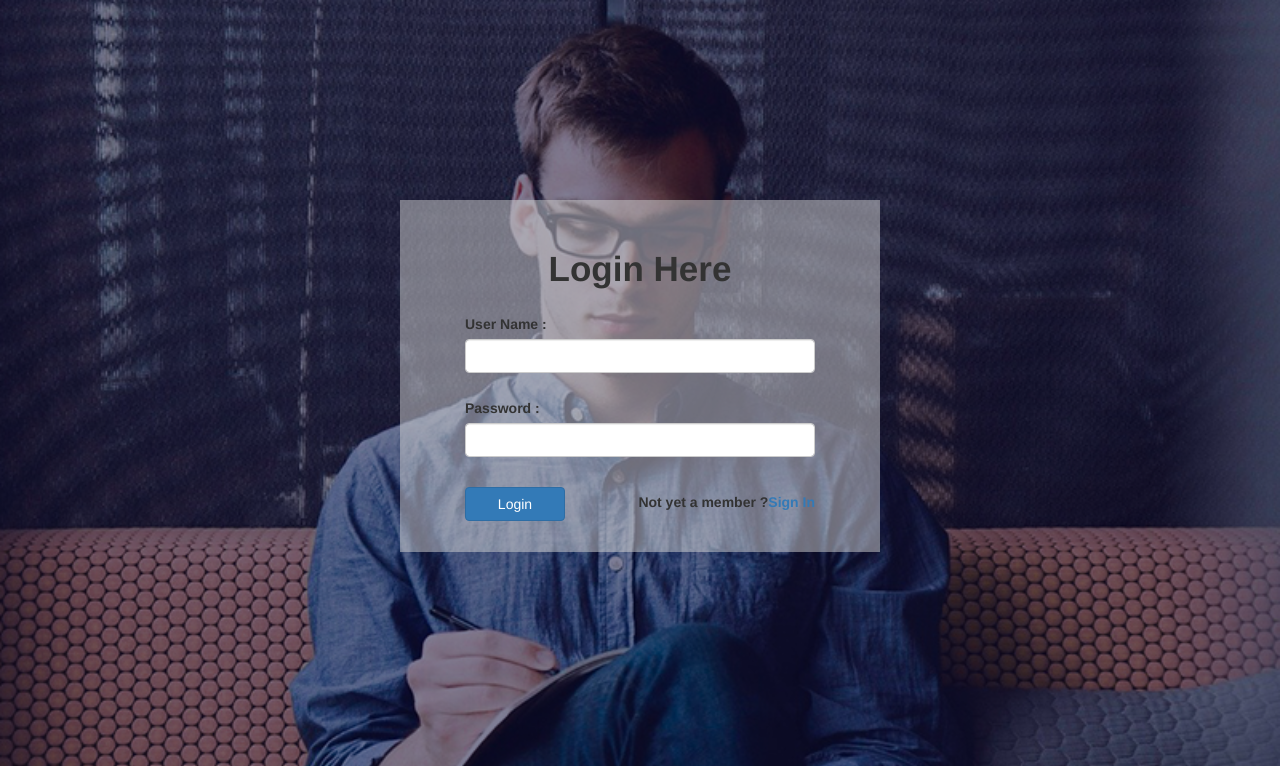
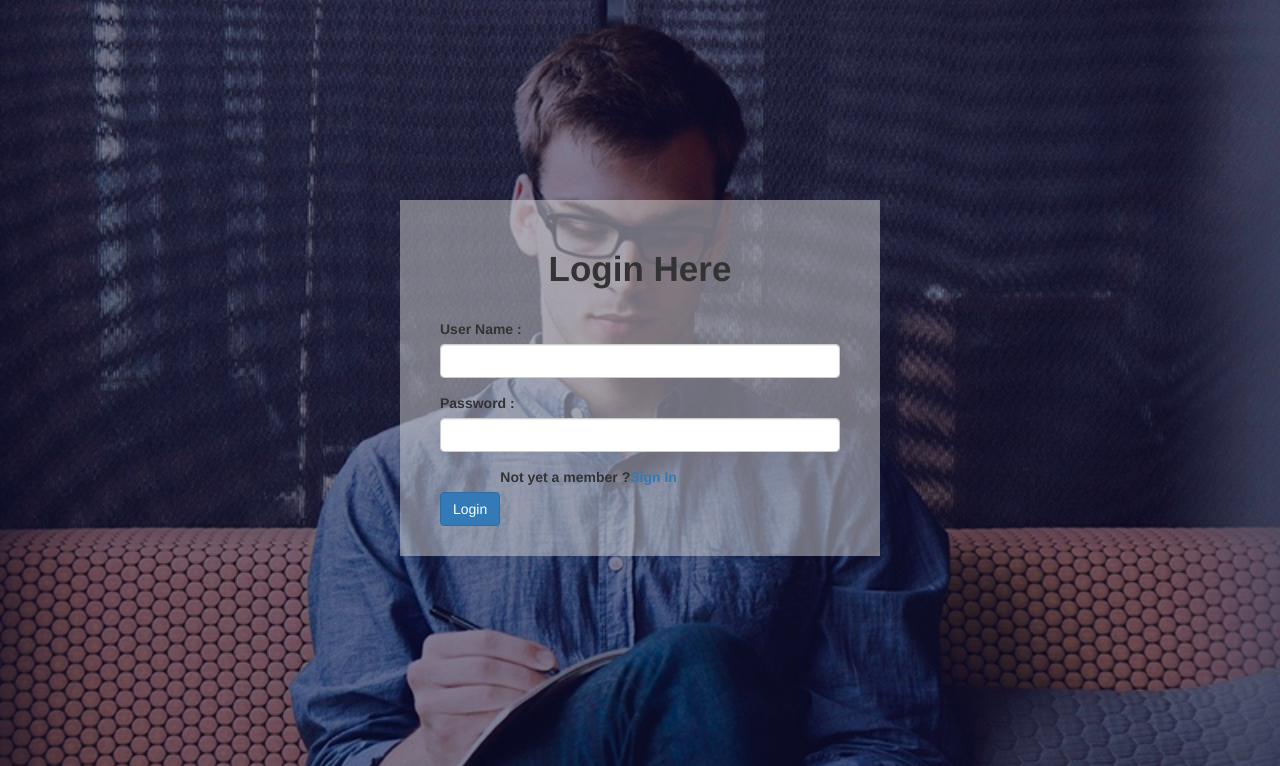
Before and after one commit to RahulMadhukaKeshara/mini-project, a PHP site: page /login.php in a window 1280 px wide. Shown: the top 766 px of the page. Run offline with PHP 8.4, Linux system fonts and the light colour scheme.

Commit message:
some additional styling

```diff
--- a/css/style.css
+++ b/css/style.css
@@ -1,10 +1,3 @@
-/*body{
-
-	background: linear-gradient(rgba(0,0,50,0.5),rgba(0,0,50,0.5)),url(images/image.jpg);
-	background-size: cover;
-
-}*/
-
 .login-box{
 
 	max-width: 450px;
@@ -27,34 +20,32 @@
 	font-size: 2.5em;
 	font-weight: bolder;
 	text-align: center;
+	margin-bottom: 30px;
 
 }
 
 form div{
 
-	margin-left: 50px;
-	margin-top: 25px;
+	margin-left: 25px;
 }
-
-
 .form-group input{
 
-	max-width: 350px;
+	max-width: 400px;
+
 }
 
 button{
 
-	width: 100px;
-	margin-left: 50px !important;
-	margin-top:  15px !important;
 	float: left;
+	margin-top: 25px !important;
+	margin-left: 25px !important;
+
 }
 
-.signup{
-
+.logandcreate{
 
 	text-align: right;
-	margin-top:  35px;
-	margin-right: 50px;
+	margin-right: 25px;
+	padding-top: 30px;
 
 }
--- a/registration.php
+++ b/registration.php
@@ -114,7 +114,7 @@ if($_SERVER["REQUEST_METHOD"] == "POST")
 <html>
 <head>
 	<title>User Login and Registraion</title>
-	<link rel="stylesheet" type="text/css" href="css/style2.css">
+	<link rel="stylesheet" type="text/css" href="css/style.css">
 	<link rel="stylesheet" type="text/css" href="https://stackpath.bootstrapcdn.com/bootstrap/4.5.0/css/bootstrap.min.css">
 	<link rel="stylesheet" type="text/css" href="https://maxcdn.bootstrapcdn.com/bootstrap/3.3.7/css/bootstrap.css">
 	<style type="text/css">
```
Also changed, not shown: css/style2.css (deleted, +0 -51 lines).
